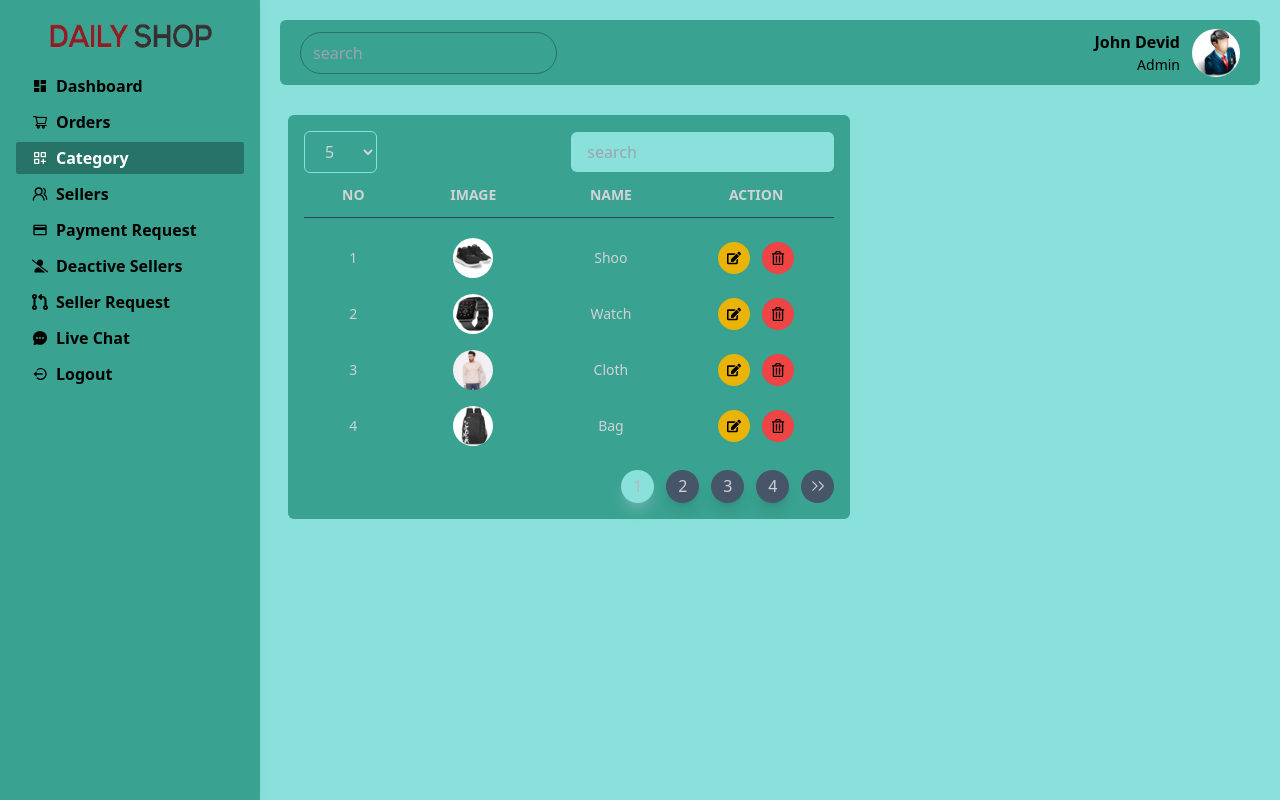
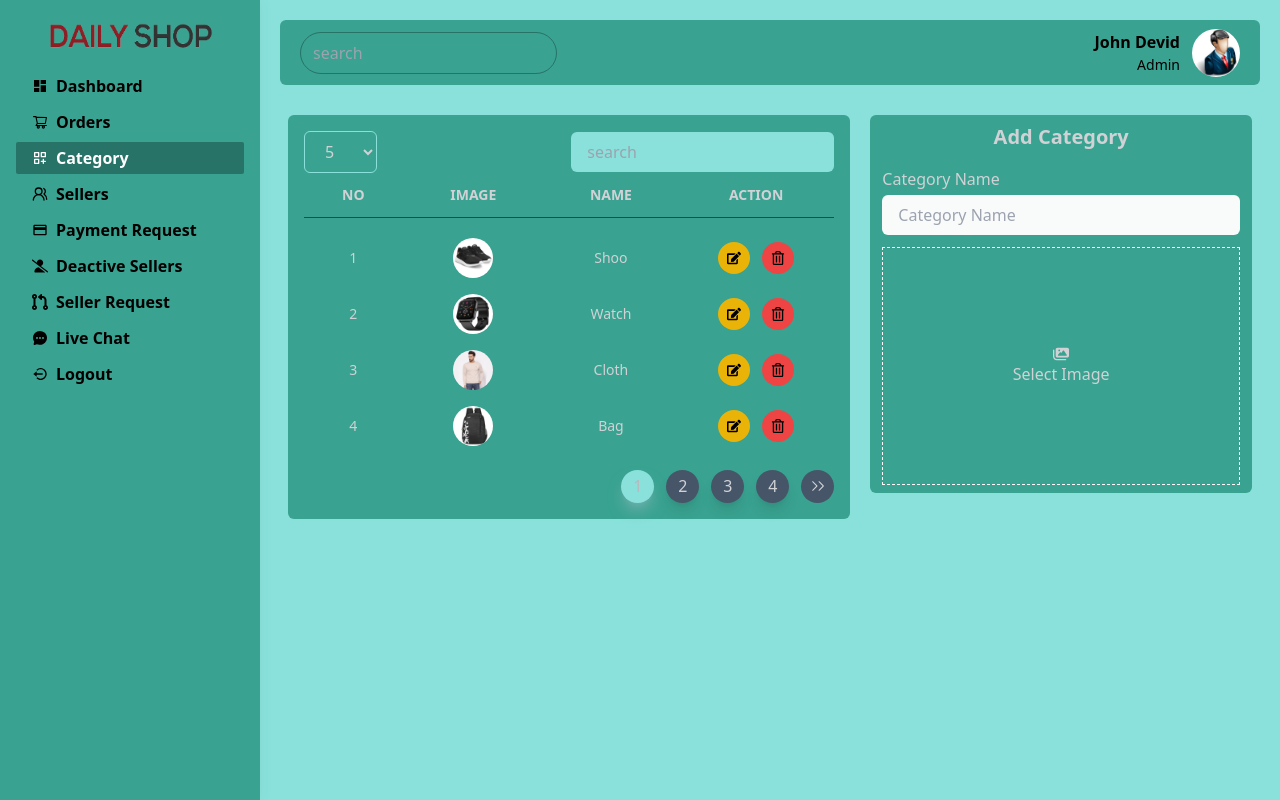
Before and after one commit to Atik2788/e-commerce-project-dashboard, a React (Create React App) app: page /admin/dashboard/category in a window 1280 px wide. Built offline with nearby package versions, Linux system fonts and the light colour scheme.

Commit message:
21 working on category right side section

```diff
--- a/src/views/admin/Category.jsx
+++ b/src/views/admin/Category.jsx
@@ -3,6 +3,7 @@ import SetParPage from "./commonPages/SetParPage";
 import Pagination from "./commonPages/Pagination";
 import AdminDashboardTable from "./admin suported files/AdminDashboardTable";
 import Table from "./commonPages/Table";
+import { FaImages } from "react-icons/fa6";
 
 const Category = () => {
   const [currentPage, setCurrentPage] = useState(1);
@@ -42,8 +43,7 @@ const Category = () => {
 
         {/* left side div */}
         <div className="w-full lg:w-7/12">
-
-          <div className="w-full p-4 bg-[#39a290] rounded-md ">
+          <div className="w-full p-4 bg-[#39a290] rounded-md">
             <SetParPage setParPage={setParPage} />
 
             <Table headers={headers} rows={rows}/>
@@ -58,17 +58,30 @@ const Category = () => {
               />
             </div>
           </div>
+        </div>
 
 
         {/* right side div */}
-          <div className="w-full lg:w-5/12">
+        <div className={`w-[320px] lg:w-5/12 translate-x-100 lg:relative lg:right-0 fixed ${show ? "right-0" : '-right-[340px]'} z-20 top-0 transition-all duration-500`}>
+          <div className="w-full pl-5">
+            <div className="bg-[#39a290] rounded-md h-screen lg:h-auto px-3 py-2 text-[#d0d2d6]">
+              <h1 className="text-[#d0d2d6] font-semibold text-xl mb-4 w-full text-center">Add Category</h1>
+              <form>
+                <div className="flex flex-col w-full gap-1 mb-3">
+                  <label htmlFor="">Category Name</label>
+                  <input className="px-4 py-2 focus:border-indigo-500 outline-none bg-[#f9fbfb] rounded-md text-[#39a290]" type="text" id="name" name="category_name" placeholder="Category Name" />
+                </div>
 
+                <div>
+                  <label className="flex justify-center items-center flex-col h-[238px] cursor-pointer border border-dashed hover:border-[#8ae1db] w-full border-white" htmlFor="image">
+                    <span><FaImages /></span>
+                    <span>Select Image</span>
+                  </label>
+                </div>
+
+              </form>
+            </div>
           </div>
-        </div>
-
-
-        <div>
-
         </div>
 
 
```
